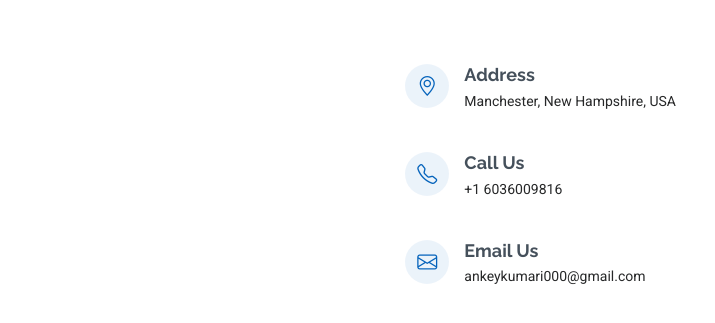
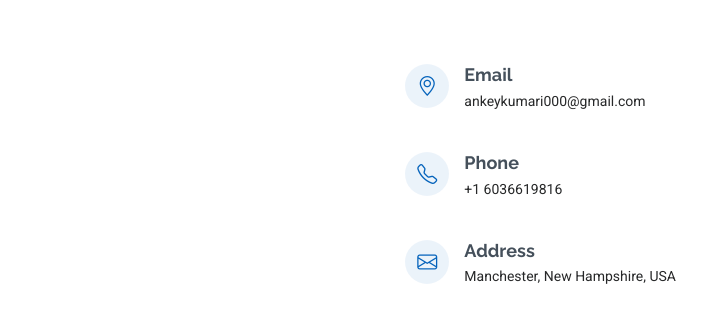
Before and after one commit to Rashmi000Rashmi/Rashmi.github.io, a plain HTML site: page index.html in a window 1280 px wide. Shown: the part 4876-5199 px from the top of the page, without its empty margins (140-855 px from the left). Drawn offline with Linux system fonts and the light colour scheme.

Commit message:
Modify title

```diff
--- a/index.html
+++ b/index.html
@@ -4,7 +4,7 @@
 <head>
   <meta charset="utf-8">
   <meta content="width=device-width, initial-scale=1.0" name="viewport">
-  <title>Index - MyResume Bootstrap Template</title>
+  <title>Rashmi Resume</title>
   <meta content="" name="description">
   <meta content="" name="keywords">
 
@@ -467,24 +467,24 @@
             <div class="info-item d-flex" data-aos="fade-up" data-aos-delay="200">
               <i class="bi bi-geo-alt flex-shrink-0"></i>
               <div>
-                <h3>Address</h3>
-                <p>Manchester, New Hampshire, USA</p>
+                <h3>Email</h3>
+                <p>ankeykumari000@gmail.com</p>
               </div>
             </div><!-- End Info Item -->
 
             <div class="info-item d-flex" data-aos="fade-up" data-aos-delay="300">
               <i class="bi bi-telephone flex-shrink-0"></i>
               <div>
-                <h3>Call Us</h3>
-                <p>+1 6036009816</p>
+                <h3>Phone</h3>
+                <p>+1 6036619816</p>
               </div>
             </div><!-- End Info Item -->
 
             <div class="info-item d-flex" data-aos="fade-up" data-aos-delay="400">
               <i class="bi bi-envelope flex-shrink-0"></i>
               <div>
-                <h3>Email Us</h3>
-                <p>ankeykumari000@gmail.com</p>
+                <h3>Address</h3>
+                <p>Manchester, New Hampshire, USA</p>
               </div>
             </div><!-- End Info Item -->
 
```
